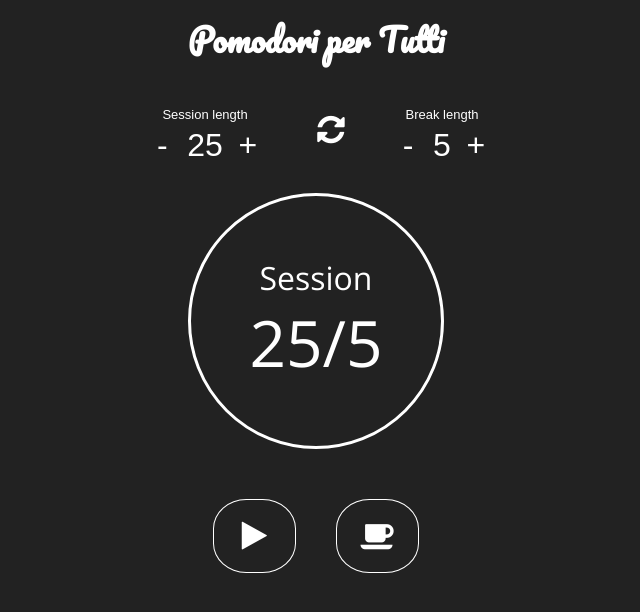
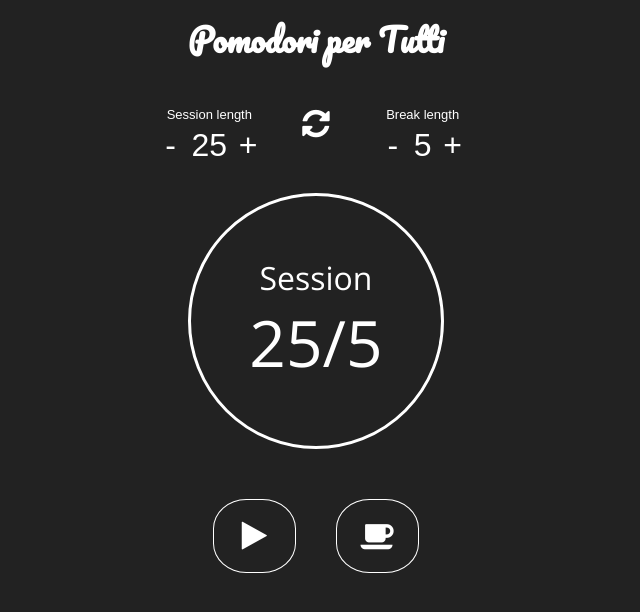
Before and after one commit to marianoheller/pomodoro-clock, a React (Create React App) app: page / in a window 1280 px wide. Shown: the top 612 px of the page, without its empty margins (324-964 px from the left). Built offline with nearby package versions, Linux system fonts and the light colour scheme.

Commit message:
Improved Styling

```diff
--- a/src/App.css
+++ b/src/App.css
@@ -88,7 +88,8 @@ body {
   border-color: white;
 }
 
-.ranger, .ranger > div > div {
+/*.ranger, .ranger > div > div {*/
+.ranger > div > div {
   display: inline-block;
 }
 
@@ -97,7 +98,7 @@ body {
 }
 
 .ranger-val-element {
-  margin: 0px 5px 0px 5px;
+  margin: 0px 3px;
   font-size: 2em;
   user-select: none;
   cursor: default;
@@ -121,8 +122,6 @@ body {
 }
 
 #reset {
-  width: 10px;
-  height: 10px;
   cursor: pointer;
 }
 
--- a/src/App.js
+++ b/src/App.js
@@ -154,8 +154,8 @@ class App extends Component {
     return (
       <div className="App">
         <div className="pure-g">
-          <div className="pure-u-0 pure-u-sm-3-24 pure-u-md-6-24"></div>
-          <div className="pure-u-1 pure-u-sm-18-24 pure-u-md-12-24">
+          <div className="pure-u-0 pure-u-sm-3-24 pure-u-md-6-24 pure-u-lg-8-24"></div>
+          <div className="pure-u-1 pure-u-sm-18-24 pure-u-md-12-24 pure-u-lg-8-24">
             <Title></Title>
             <RangeArea
               onReset={this.onReset.bind(this)}
@@ -173,7 +173,7 @@ class App extends Component {
               pomodoroState={this.state.pomodoroState}
             ></ButtonArea>
           </div>
-          <div className="pure-u-0 pure-u-sm-3-24 pure-u-md-6-24"></div>
+          <div className="pure-u-0 pure-u-sm-3-24 pure-u-md-6-24 pure-u-lg-8-24"></div>
           <audio
             id="beep"
             preload="auto"
@@ -440,7 +440,7 @@ class Ranger extends Component {
   render() {
     const { idVal } = this.props;
     return (
-      <div className={`pure-g ranger ${this.isDisabled()}`}>
+      <div className={`pure-u-9-24 ranger ${this.isDisabled()}`}>
         <div id={`${idVal}-label`} className="pure-u-1 ranger-titulo">
           {this.props.title}
         </div>
@@ -458,9 +458,11 @@ class Ranger extends Component {
 class RangeReseter extends Component {
   render() {
     return (
-      <a id="reset" onClick={this.props.onClick}>
-        <i className="fa fa-refresh fa-2x fa-inverse fa-fw " aria-hidden="true"></i>
-      </a>
+      <div className="pure-u-3-24 ranger">
+        <a id="reset" onClick={this.props.onClick}>
+          <i className="fa fa-refresh fa-2x fa-inverse fa-fw " aria-hidden="true"></i>
+        </a>
+      </div>
     )
   }
 }
```
